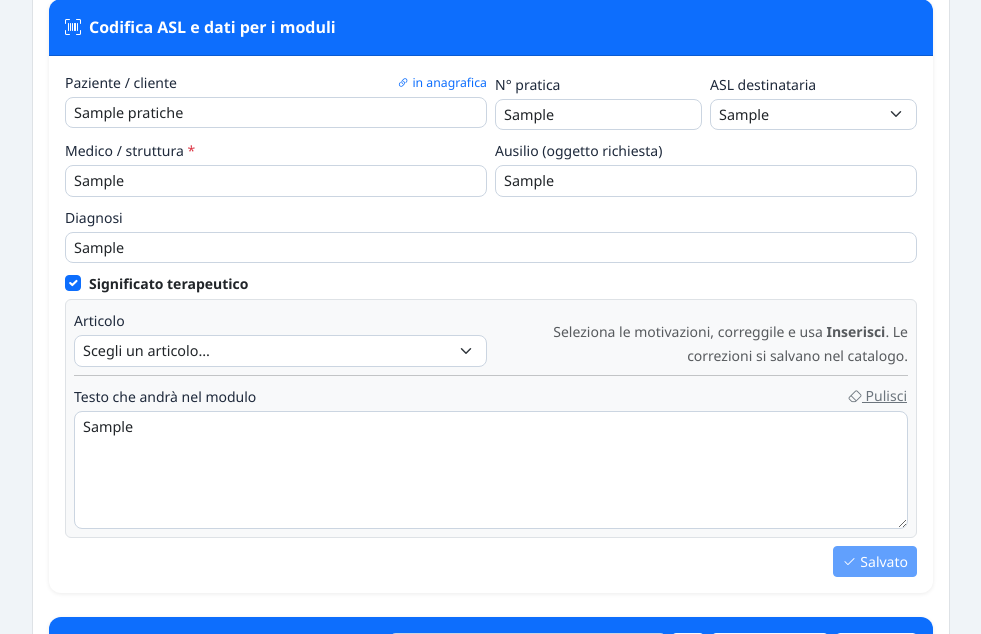
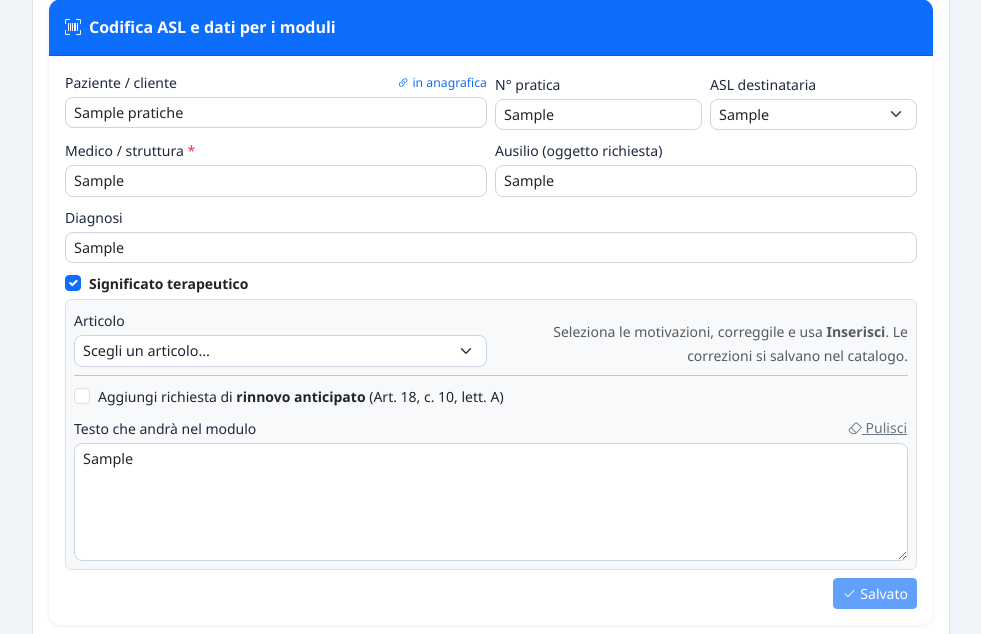
Before and after one commit to mattiamarsili-dot/gestionale-marginalita, a Flask app: page /pratica/1 in a window 1280 px wide. Shown: the part 471-1105 px from the top of the page, without its empty margins (149-1130 px from the left). Run offline with Flask 3, Linux system fonts and the light colour scheme; data comes from the database, SQL or seed files in the repository; tables that the repository leaves empty hold one stand-in row (values such as "Sample post"); some libraries are stand-ins or nearby versions.

Commit message:
Significato terapeutico: spunta "rinnovo anticipato" (Art.18 c.10 lett.A)
Nel box significato una checkbox aggiunge/rimuove la dicitura fissa di
rinnovo anticipato dell'ausilio/ortesi. La spunta riflette lo stato
salvato (presenza della frase nel testo). Inserisci/Pulisci ora notificano
il form-codifica (dispatch 'input') così l'auto-save si attiva.

Co-Authored-By: Claude Opus 4.8 <noreply@anthropic.com>

```diff
--- a/templates/dettaglio_pratica.html
+++ b/templates/dettaglio_pratica.html
@@ -187,6 +187,12 @@
                     </button>
                   </div>
                   <hr class="my-2">
+                  <div class="form-check mb-2">
+                    <input class="form-check-input" type="checkbox" id="chk-rinnovo">
+                    <label class="form-check-label small" for="chk-rinnovo">
+                      Aggiungi richiesta di <strong>rinnovo anticipato</strong> (Art. 18, c. 10, lett. A)
+                    </label>
+                  </div>
                   <label class="form-label form-label-sm mb-1 d-flex justify-content-between align-items-end">
                     <span>Testo che andrà nel modulo</span>
                     <button type="button" id="btn-clear-significato" class="btn btn-sm btn-link p-0 text-secondary text-nowrap">
@@ -706,12 +712,32 @@
   if (!chk || !box) return;
 
   chk.addEventListener('change', () => box.classList.toggle('d-none', !chk.checked));
-  if (clr) clr.addEventListener('click', () => { txt.value = ''; txt.focus(); });
+
+  // Notifica il form-codifica del cambio (l'auto-save ascolta 'input' sul form).
+  function segnalaModifica() { txt.dispatchEvent(new Event('input', { bubbles: true })); }
+
+  if (clr) clr.addEventListener('click', () => { txt.value = ''; segnalaModifica(); txt.focus(); });
 
   function inserisci(testo) {
     if (!testo.trim()) return;
     const sep = txt.value.trim() ? '\n\n' : '';
     txt.value = txt.value.trim() + sep + testo.trim();
+    segnalaModifica();
+  }
+
+  // Spunta "rinnovo anticipato": aggiunge/rimuove una dicitura fissa nel testo.
+  const chkRinnovo = document.getElementById('chk-rinnovo');
+  const FRASE_RINNOVO = "Si richiede rinnovo anticipato dell'ausilio/ortesi come da Articolo 18, comma 10, lettera A per mutate condizioni antropometriche e cliniche.";
+  if (chkRinnovo) {
+    chkRinnovo.checked = txt.value.includes(FRASE_RINNOVO);   // riflette lo stato salvato
+    chkRinnovo.addEventListener('change', () => {
+      if (chkRinnovo.checked) {
+        if (!txt.value.includes(FRASE_RINNOVO)) inserisci(FRASE_RINNOVO);
+      } else {
+        txt.value = txt.value.replace(FRASE_RINNOVO, '').replace(/\n{3,}/g, '\n\n').trim();
+        segnalaModifica();
+      }
+    });
   }
 
   // Crea la riga UI di una motivazione (testo editabile + salva/inserisci/elimina)
```
